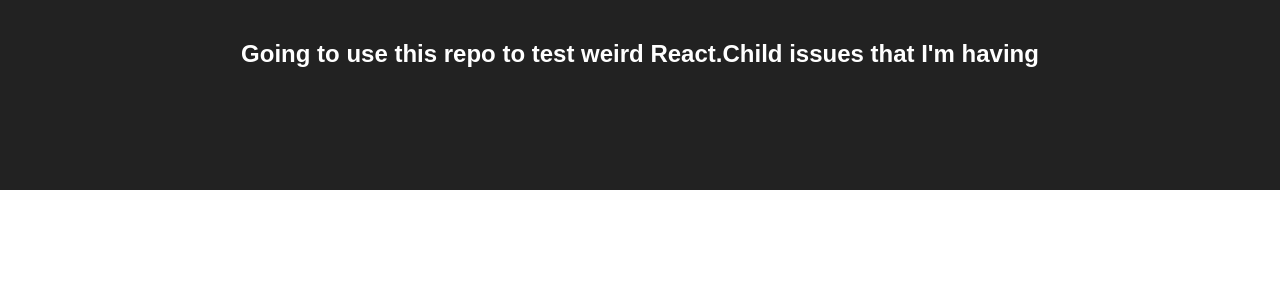
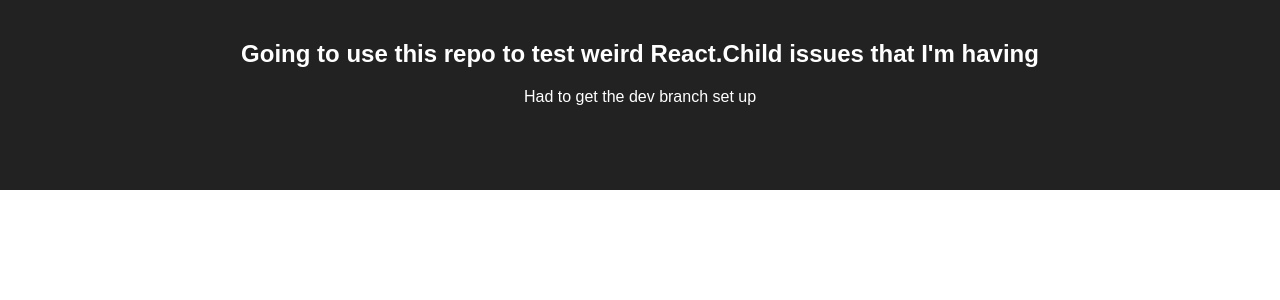
Before and after one commit to greg-harrison/simple-react-testing, a React (Create React App) app: page / in a window 1280 px wide. Shown: the top 300 px of the page. Built offline with nearby package versions, Linux system fonts and the light colour scheme.

Commit message:
inited dev

```diff
--- a/src/App.js
+++ b/src/App.js
@@ -8,6 +8,7 @@
       <div className="App">
         <header className="App-header">
           <h2>Going to use this repo to test weird React.Child issues that I'm having</h2>
+          <div>Had to get the dev branch set up</div>
         </header>
       </div>
     );
```
